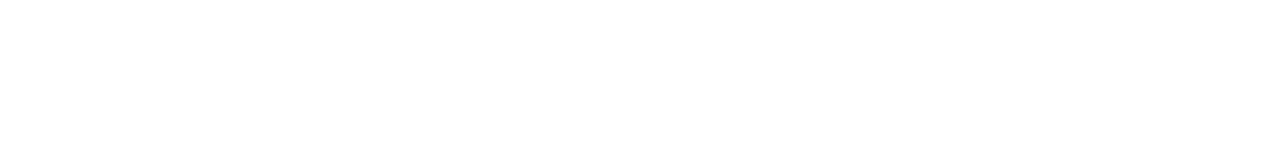
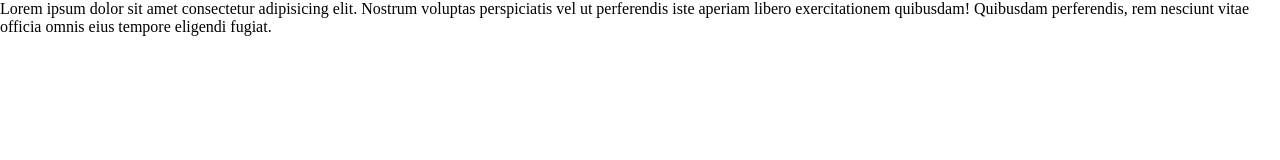
Before and after one commit to Dilkhush1729/College-Project-dilkhush, a plain HTML site: page index.html in a window 1280 px wide. Drawn offline with Linux system fonts and the light colour scheme.

Commit message:
update index.html

```diff
--- a/index.html
+++ b/index.html
@@ -0,0 +1,16 @@
+<!DOCTYPE html>
+<html lang="en">
+<head>
+    <meta charset="UTF-8">
+    <meta name="viewport" content="width=device-width, initial-scale=1.0">
+    <link rel="stylesheet" href="style.css">
+    <title>College Project</title>
+</head>
+<body>
+    <div class="container-1">
+        <div class="logo">
+            Lorem ipsum dolor sit amet consectetur adipisicing elit. Nostrum voluptas perspiciatis vel ut perferendis iste aperiam libero exercitationem quibusdam! Quibusdam perferendis, rem nesciunt vitae officia omnis eius tempore eligendi fugiat.
+        </div>
+    </div>
+</body>
+</html>
--- a/style.css
+++ b/style.css
@@ -1,3 +1,5 @@
-body{
-    background-color: #ffffff93;
+*{
+    margin: 0;
+    padding: 0;
+    box-sizing: border-box;
 }
```
